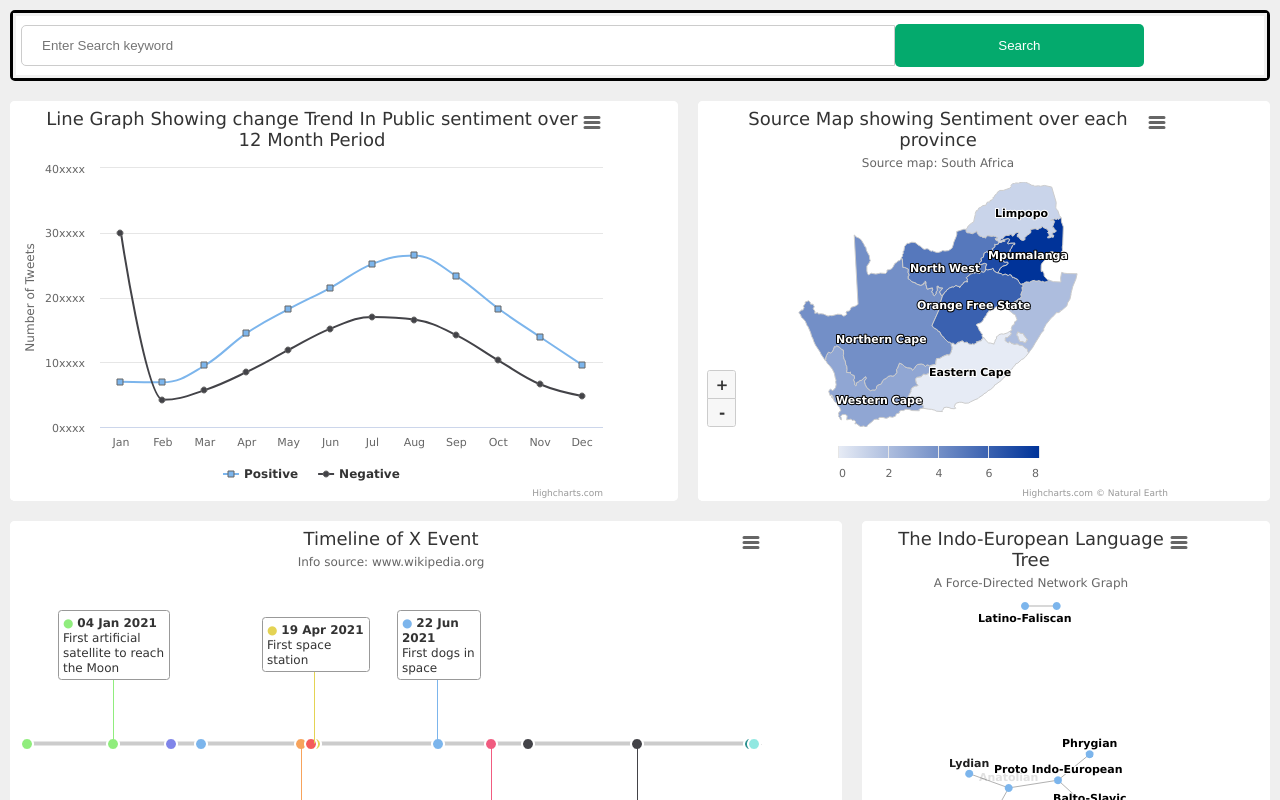
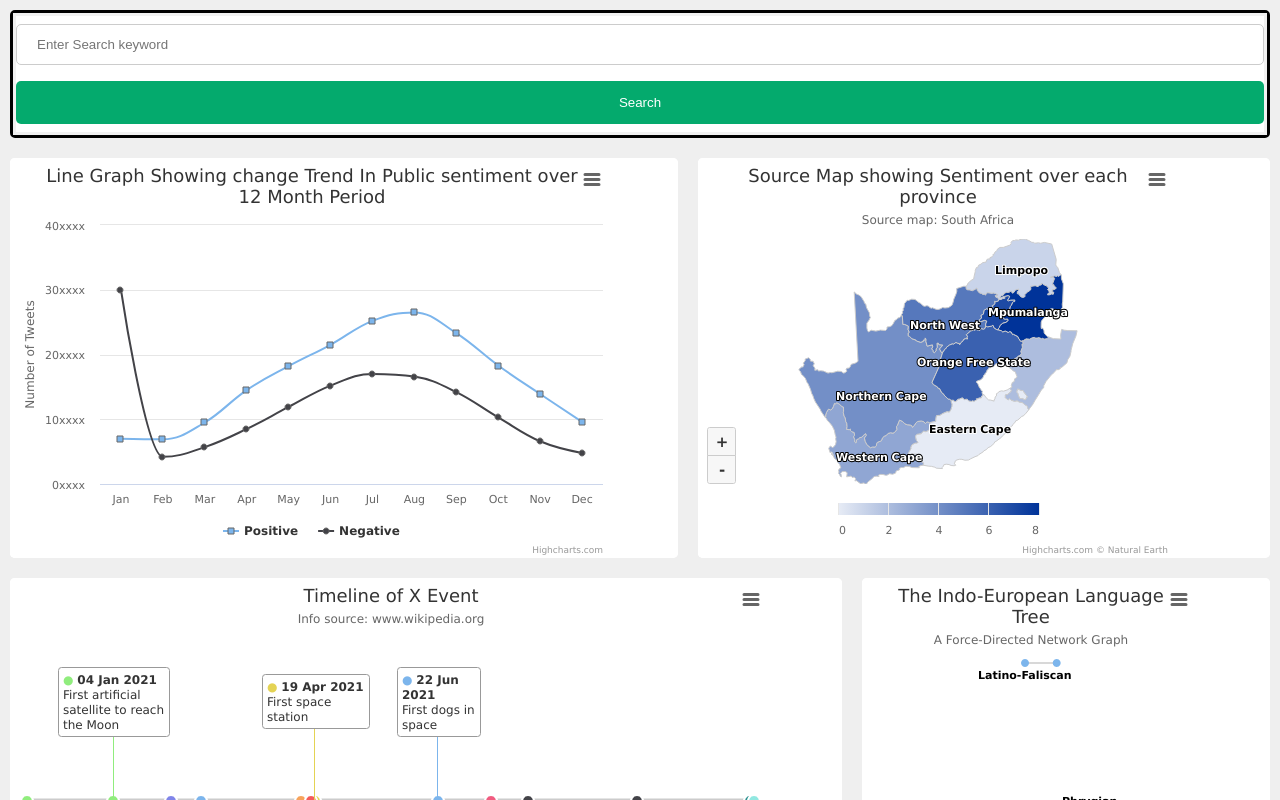
Before and after one commit to COS301-SE-2021/Integrated-Data-Intelligence-Suite, a React (Create React App) app in the folder frontend/: page / in a window 1280 px wide. Shown: the top 800 px of the page. Built offline with nearby package versions, Linux system fonts and the light colour scheme.

Commit message:
fixed merge errors

```diff
--- a/frontend/src/styles/general.css
+++ b/frontend/src/styles/general.css
@@ -7,18 +7,26 @@ div.graph_list{
     grid-template: repeat(1, 1fr)/ 100px 90px;
 
 }
-
 body{
     margin: 0;
     padding: 0;
     background: #efefef;
 }
 
+input#header-search{
+    border-radius: 5px;
+    /*margin-left: 5px;*/
+    /*margin-right: 5px;*/
+}
 
 form.search-form{
     background: inherit;
 }
-
+form.search-form button{
+    border-radius: 5px;
+    /*margin-left: 5px;*/
+    /*margin-right: 5px;*/
+}
 
 div.graph_list div{
     background: white;
@@ -54,28 +62,3 @@ div.search_bar{
     /*border: 1px solid green;*/
     width: 100%;
 }
-
-
-input#header-search {
-    border-radius: 5px;
-    margin-left: 5px;
-    /* margin-right: 5px; */
-    border-top-right-radius: 0px;
-    border-bottom-right-radius: 0px;
-}
-
-form.search-form button {
-    border-radius: 5px;
-    /* margin-left: 5px; */
-    /* margin-right: 5px; */
-    width: 20%;
-}
-
-input[type=text], input[type=password] {
-    width: 70%;
-    padding: 12px 20px;
-    margin: 8px 0;
-    display: inline-block;
-    border: 1px solid #ccc;
-    box-sizing: border-box;
-}
--- a/frontend/src/styles/graphList.css
+++ b/frontend/src/styles/graphList.css
@@ -2,7 +2,6 @@
 	border: none;
 	border-color: black;
 	border-style: solid;
-
 
 }
 
@@ -10,3 +9,18 @@
 	border: none
 
 }
+
+#line_graph_div{
+
+
+	/*border: 1px solid red;*/
+
+}
+
+#map_div{
+	/*border-style : solid;*/
+	/*border-color :green;*/
+	/*border-width : 1em;*/
+
+
+}
```
